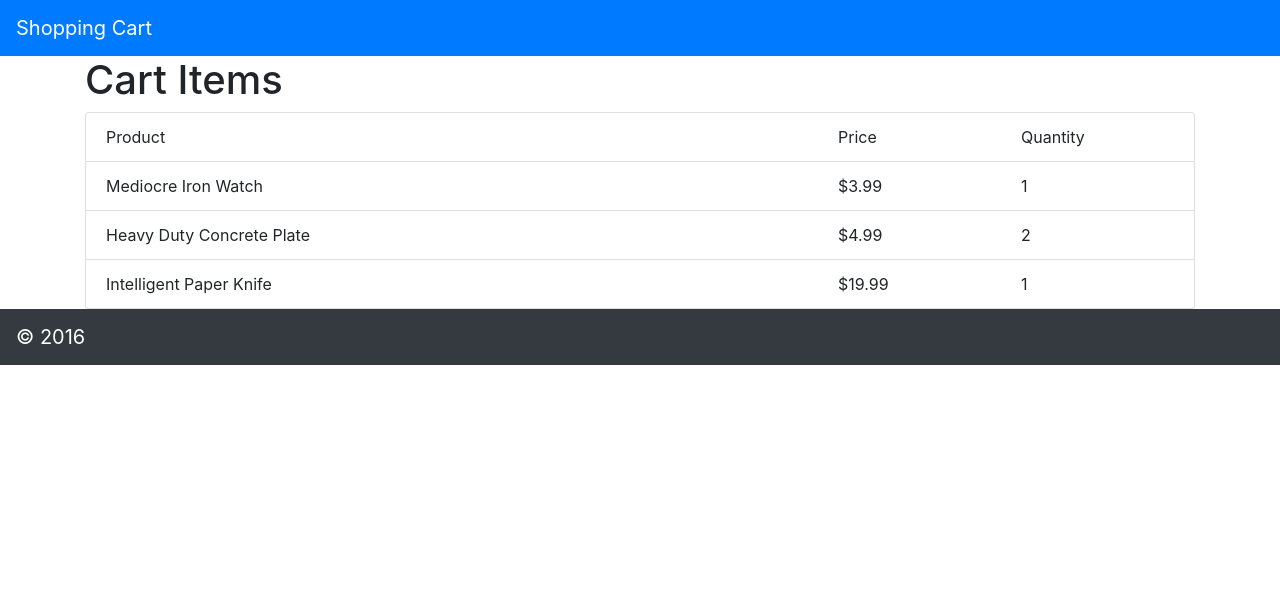
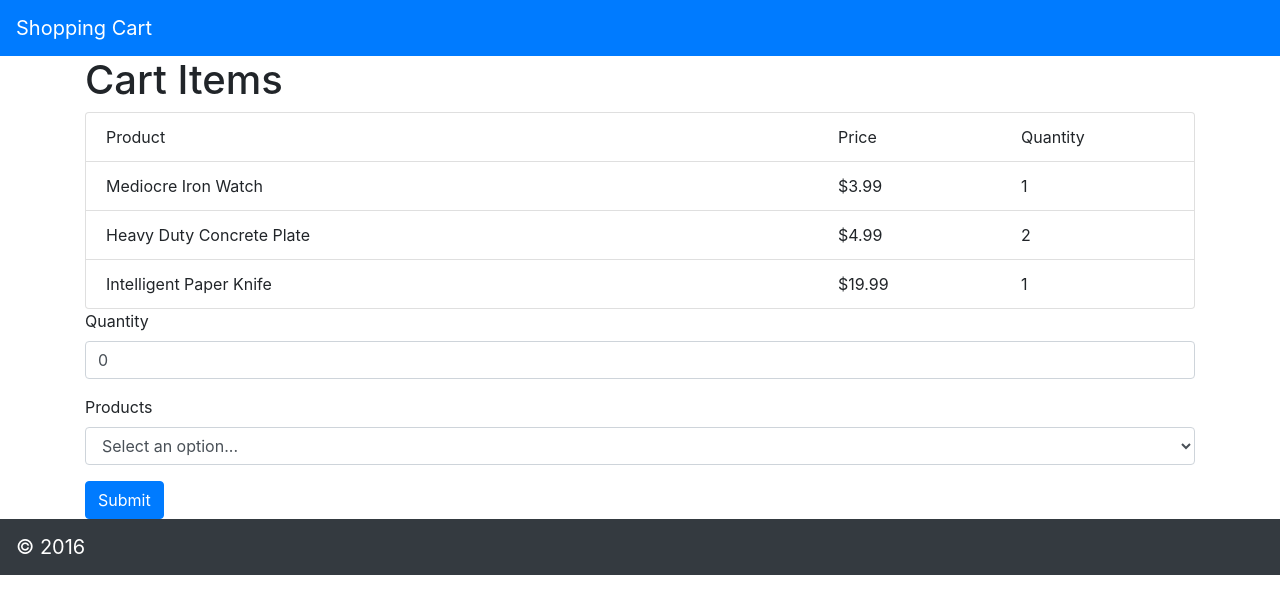
Before and after one commit to wsparsons/shopping-cart, a React (Create React App) app: page / in a window 1280 px wide. Shown: the top 614 px of the page. Built offline with nearby package versions, Linux system fonts and the light colour scheme.

Commit message:
get product lists to render in dropdown

```diff
--- a/src/App.js
+++ b/src/App.js
@@ -1,22 +1,39 @@
 import React, { Component } from 'react';
 import CartHeader from './components/CartHeader'
 import CartItems from './components/CartItems'
+import AddItem from './components/AddItem'
 import CartFooter from './components/CartFooter'
 import 'bootstrap/dist/css/bootstrap.css';
 
-const cartItemsList = [
-  { id: 1, product: { id: 40, name: 'Mediocre Iron Watch', priceInCents: 399 }, quantity: 1 },
-  { id: 2, product: { id: 41, name: 'Heavy Duty Concrete Plate', priceInCents: 499 }, quantity: 2 },
-  { id: 3, product: { id: 42, name: 'Intelligent Paper Knife', priceInCents: 1999 }, quantity: 1 },
-]
+class App extends Component {
+  constructor () {
+    super()
+    this.state = {
+      cartItemsList: [
+        { id: 1, product: { id: 40, name: 'Mediocre Iron Watch', priceInCents: 399 }, quantity: 1 },
+        { id: 2, product: { id: 41, name: 'Heavy Duty Concrete Plate', priceInCents: 499 }, quantity: 2 },
+        { id: 3, product: { id: 42, name: 'Intelligent Paper Knife', priceInCents: 1999 }, quantity: 1 },
+      ],
+      products: [
+        { id: 40, name: 'Mediocre Iron Watch', priceInCents: 399 },
+        { id: 41, name: 'Heavy Duty Concrete Plate', priceInCents: 499 },
+        { id: 42, name: 'Intelligent Paper Knife', priceInCents: 1999 },
+        { id: 43, name: 'Small Aluminum Keyboard', priceInCents: 2500 },
+        { id: 44, name: 'Practical Copper Plate', priceInCents: 1000 },
+        { id: 45, name: 'Awesome Bronze Pants', priceInCents: 399 },
+        { id: 46, name: 'Intelligent Leather Clock', priceInCents: 2999 },
+        { id: 47, name: 'Ergonomic Bronze Lamp', priceInCents: 40000 },
+        { id: 48, name: 'Awesome Leather Shoes', priceInCents: 3990 },
+      ]
+    }
+  }
 
-class App extends Component {
   render() {
-
     return (
       <div>
         <CartHeader />
-        <CartItems cartItemsList={ cartItemsList }/>
+        <CartItems cartItemsList={ this.state.cartItemsList }/>
+        <AddItem products={ this.state.products }/>
         <CartFooter copyright="2016"/>
       </div>
     );
--- /dev/null
+++ b/src/components/AddItem.js
@@ -0,0 +1,64 @@
+import React, { Component } from 'react'
+import SelectItemComponent from './SelectItemComponent'
+
+class AddItem extends Component {
+  constructor (props) {
+    super(props)
+    this.state = {
+      product: {
+        id: '',
+        name: '',
+        priceInCents: ''
+      },
+      quantity: 0,
+    }
+  }
+
+  onChange = (event) => {
+    console.log(event.target);
+    this.setState({
+      product: {
+        id: event.target.id,
+        name: event.target.name,
+        priceInCents: event.target.price
+      },
+      quantity: event.target.quantity,
+    })
+  }
+
+  onSubmit = (event) => {
+    event.preventDefault()
+
+  }
+
+  render () {
+
+    const products = this.props.products.map(product => <SelectItemComponent key={ product.id } product={ product }/>)
+
+    return (
+      <div className="container">
+        <form onSubmit={ this.onSubmit }>
+          <div className="form-group">
+            <label>Quantity</label>
+            <input
+              onChange={ this.onChange }
+              type="text"
+              name="quantity"
+              value={ this.state.quantity }
+              className="form-control"/>
+          </div>
+          <div className="form-group">
+            <label>Products</label>
+            <select onChange={ this.onChange }  className="form-control">
+              <option selected>Select an option...</option>
+              { products }
+            </select>
+          </div>
+        </form>
+        <button type="submit" className="btn btn-primary">Submit</button>
+      </div>
+    )
+  }
+}
+
+export default AddItem
--- a/src/components/CartItemComponent.js
+++ b/src/components/CartItemComponent.js
@@ -1,6 +1,6 @@
 import React from 'react'
 
-const CartItemComponent = ({item}) => {
+const CartItemComponent = ({ item }) => {
   return (
     <div className="list-group-item">
       <div className="row">
--- /dev/null
+++ b/src/components/SelectItemComponent.js
@@ -0,0 +1,13 @@
+import React from 'react'
+
+const SelectItemComponent = ({ product }) => {
+  return (
+    <option
+      id={ product.id }
+      name="product"
+      price={ product.priceInCents }
+      >{ product.name }</option>
+  )
+}
+
+export default SelectItemComponent
```
